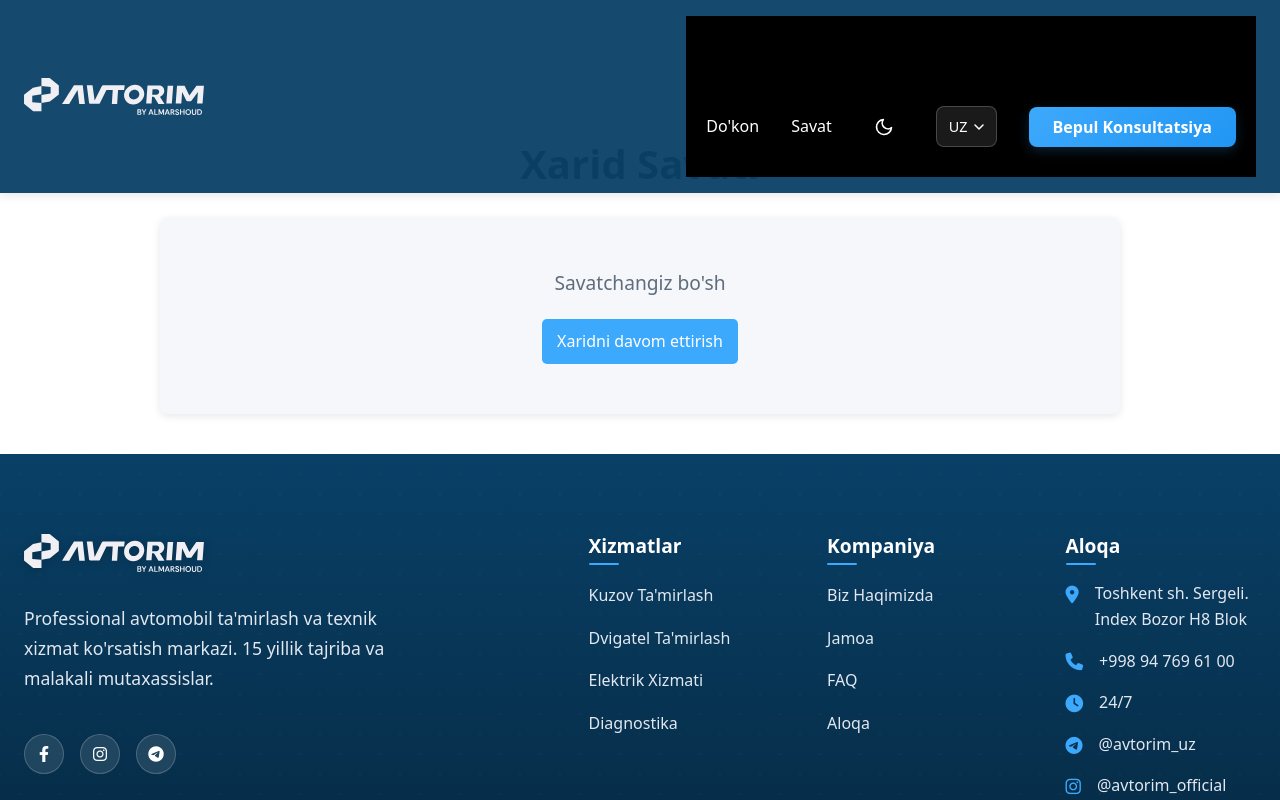
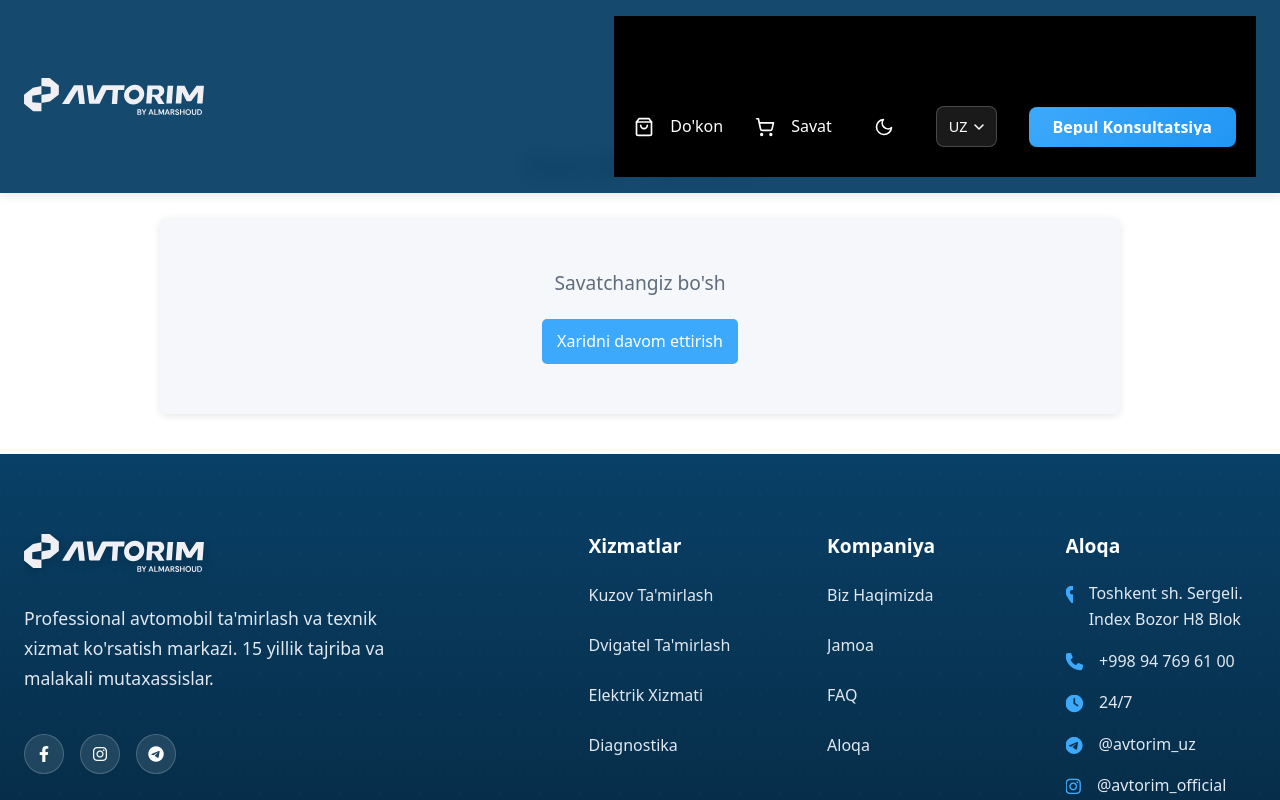
Before and after one commit to Mirjalol49/Avtorim.uz, a React (Vite) app: page /cart in a window 1280 px wide. Shown: the top 800 px of the page. Built offline with nearby package versions, Linux system fonts and the light colour scheme.

Commit message:
scrool fixed

```diff
--- a/src/Ui/Header/Header.css
+++ b/src/Ui/Header/Header.css
@@ -8,16 +8,14 @@
   left: 0;
   z-index: 1000;
   transition: all 0.3s ease;
-  backdrop-filter: none;
+  backdrop-filter: blur(10px);
   box-shadow: 0 2px 10px var(--shadow);
  }
-
  .header.scrolled {
   padding: 12px 0;
   background: var(--header-bg);
   box-shadow: 0 4px 20px var(--shadow-strong);
  }
-
  /* Header Layout */
  .header-wrapper {
   display: flex;
@@ -25,24 +23,20 @@
   justify-content: space-between;
   position: relative;
  }
-
  /* Logo Styles */
  .logo-link {
   display: block;
   transition: transform 0.3s ease;
   z-index: 1100;
  }
-
  .logo-link:hover {
   transform: scale(1.02);
  }
-
  .logo-image {
   max-width: 100%;
   height: auto;
   transition: all 0.3s ease;
  }
-
  /* Improved Hamburger Menu */
  .mobile-menu-btn {
   display: none;
@@ -59,7 +53,6 @@
   align-items: center;
   justify-content: center;
  }
-
  .hamburger {
   display: block;
   width: 24px;
@@ -68,7 +61,6 @@
   position: relative;
   transition: all 0.3s ease;
  }
-
  .hamburger::before,
  .hamburger::after {
   content: '';
@@ -79,38 +71,30 @@
   transition: all 0.3s ease;
   left: 0;
  }
-
  .hamburger::before {
   top: -8px;
  }
-
  .hamburger::after {
   bottom: -8px;
  }
-
  .mobile-menu-btn.active .hamburger {
   background: transparent;
  }
-
  .mobile-menu-btn.active .hamburger::before {
   transform: rotate(45deg);
   top: 0;
  }
-
  .mobile-menu-btn.active .hamburger::after {
   transform: rotate(-45deg);
   bottom: 0;
  }
-
  .mobile-menu-btn:hover {
   background: rgba(0, 0, 0, 0.3);
  }
-
  /* Navigation Styles */
  .nav {
   transition: all 0.3s ease;
  }
-
  .nav-list {
   display: flex;
   align-items: center;
@@ -119,25 +103,35 @@
   padding: 0;
   list-style: none;
  }
-
  .nav-item_link {
   color: white;
   text-decoration: none;
   font-size: 1rem;
   font-weight: 500;
   transition: all 0.3s ease;
+  display: flex;
+  align-items: center;
+  gap: 8px;
  }
-
  .nav-item_link:hover {
   color: var(--accent-primary);
  }
-
+ .menu-icon {
+  margin-right: 8px;
+ }
+ .cart-count {
+  background-color: var(--accent-primary);
+  color: white;
+  border-radius: 50%;
+  padding: 2px 6px;
+  font-size: 0.75rem;
+  margin-left: 8px;
+ }
  /* Mobile Menu Styles */
  @media (max-width: 768px) {
   .mobile-menu-btn {
   display: flex;
   }
-
   .nav {
   position: fixed;
   top: 0;
@@ -145,7 +139,7 @@
   width: 80%;
   max-width: 300px;
   height: 100vh;
-  background: black; /* Solid background color */
+  background: black;
   backdrop-filter: none;
   padding: 100px 25px 40px;
   transition: right 0.4s ease;
@@ -155,17 +149,14 @@
   align-items: center;
   justify-content: center;
   }
-
   .nav.active {
   right: 0;
   }
-
   .nav-list {
   flex-direction: column;
   gap: 24px;
   align-items: center;
   }
-
   .overlay {
   position: fixed;
   top: 0;
@@ -178,26 +169,22 @@
   visibility: hidden;
   transition: all 0.3s ease;
   }
-
   .nav.active + .overlay {
   opacity: 1;
   visibility: visible;
   }
  }
-
  /* Responsive Adjustments */
  @media (max-width: 480px) {
   .logo-image {
   width: 140px;
   }
-
   .nav {
   width: 100%;
   max-width: none;
   padding: 90px 20px 30px;
   }
  }
-
  /* Desktop Menu Button Removal and Solid Background */
  @media (min-width: 769px) {
   .mobile-menu-btn {
--- a/src/Ui/Header/Header.jsx
+++ b/src/Ui/Header/Header.jsx
@@ -8,6 +8,7 @@ import ThemeToggle from "../../Components/ThemeToggle/ThemeToggle";
 import { useLanguage } from "../../hooks/useLanguage.jsx";
 import { useShoppingCart } from "../../hooks/useShoppingCart.jsx";
 import { getText } from "../../utils/translate";
+import { ShoppingBag, ShoppingCart } from 'lucide-react'; // Import icons
 
 const Header = () => {
   const [isMenuOpen, setIsMenuOpen] = useState(false);
@@ -107,6 +108,7 @@ const Header = () => {
                   to="/shop"
                   onClick={closeMenu}
                 >
+                  <ShoppingBag size={20} className="menu-icon" />
                   {shopMenuText[language]}
                 </Link>
               </li>
@@ -117,6 +119,7 @@ const Header = () => {
                   to="/cart"
                   onClick={closeMenu}
                 >
+                  <ShoppingCart size={20} className="menu-icon" />
                   {cartMenuText[language]}
                   {getCartCount() > 0 && <span className="cart-count">{getCartCount()}</span>}
                 </Link>
--- a/src/index.css
+++ b/src/index.css
@@ -17,10 +17,12 @@
 *, *::before, *::after {
   box-sizing: border-box;
   margin: 0;
+  overflow: hidden;
 }
 
 html {
   scroll-behavior: smooth;
+
   scrollbar-width: thin;
   scrollbar-color: var(--primary) var(--background);
 }
```
Lines whose indentation alone changed are shown as unchanged.
